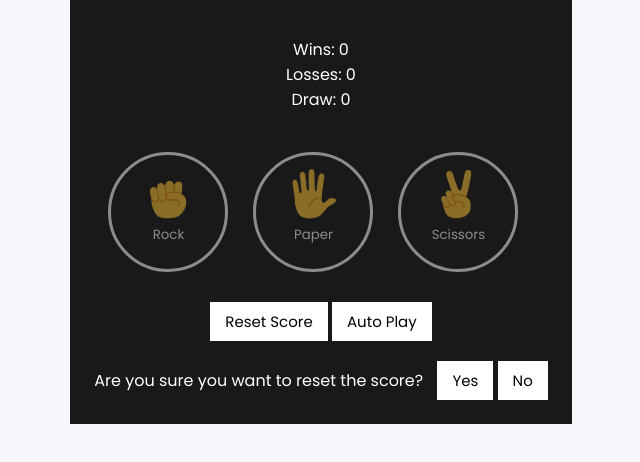
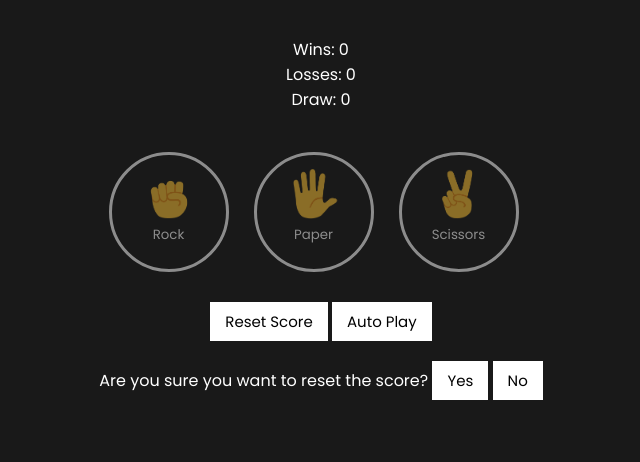
Before and after one commit to lilmow/Rock-Paper-Scissors, a plain HTML site: page index.html in a window 1280 px wide. Both pictures are taken after a click on the button "Reset Score". Shown: the part 246-708 px from the top of the page, without its empty margins (319-959 px from the left). Drawn offline with Linux system fonts and the light colour scheme.

Commit message:
Project completed
Project completed and it is working perfectly well

```diff
--- a/index.html
+++ b/index.html
@@ -47,8 +47,8 @@
         <button class="auto-play js-auto-play">Auto Play</button>
       </div>
 
-      <!-- Reset Comfirmation -->
-      <div class="reset-confirmation js-reset-comfirmation">
+      <!-- Reset Confirmation -->
+      <div class="reset-confirmation js-reset-confirmation">
       </div>
     </div>
   </main>
--- a/script.js
+++ b/script.js
@@ -14,7 +14,7 @@ let resultElement = document.querySelector('.js-result'),
   paperBtnElement = document.querySelector('.js-paper-btn'),
   scissorsBtnElement = document.querySelector('.js-scissors-btn'),
   resetScoreElement = document.querySelector('.js-reset-score'),
-  comfirmationElement = document.querySelector('.js-reset-comfirmation'),
+  confirmationElement = document.querySelector('.js-reset-confirmation'),
   autoPlayElement = document.querySelector('.js-auto-play');
   optionElement = document.querySelectorAll('.option-btn');
 
@@ -30,7 +30,8 @@ scissorsBtnElement.addEventListener('click', () => {
   playGame('scissors')
 })
 resetScoreElement.addEventListener('click', () => {
-  showResetComfirmation()
+  showResetConfirmation()
+  // reset()
 })
 autoPlayElement.addEventListener('click', () => {
   autoPlay()
@@ -48,6 +49,7 @@ optionElement.forEach((image, index) => {
       index !== index2 && image2.classList.remove("active");
     });
 })})
+
 
 // Generating a Random Move
 function pickComputerMove() {
@@ -138,14 +140,27 @@ function reset() {
   localStorage.removeItem('scores')
 }
 
-// Reset Comfirmation
-function showResetComfirmation() {
-  comfirmationElement.innerHTML = `
+// Reset Confirmation
+function showResetConfirmation() {
+  confirmationElement.innerHTML = `
     Are you sure you want to reset the score?
-    <button class="confirm-btn yes-btn">Yes</button>
-    <button class="confirm-btn no-btn">No</button>
+    <button class="confirm-btn js-yes-btn">Yes</button>
+    <button class="confirm-btn js-no-btn">No</button>
   `
 
+  document.querySelector('.js-yes-btn').addEventListener('click', () =>{
+    reset()
+    hideResetConfirmation()
+  })
+
+  document.querySelector('.js-no-btn').addEventListener('click', () =>{
+    hideResetConfirmation()
+  })
+}
+
+// hide Confirmation
+function hideResetConfirmation() {
+  confirmationElement.innerHTML = ""
 
 }
 
--- a/style.css
+++ b/style.css
@@ -16,7 +16,9 @@ main {
   display: flex;
   align-items: center;
   justify-content: center;
-  background: #f6f7fb;
+  /* background: #f6f7fb; */
+  background-color: rgb(25, 25, 25);
+
 }
 .container{
   /* width: 70vw; */
@@ -27,7 +29,7 @@ main {
   /* padding: 2rem 7rem; */
   /* border-radius: 14px; */
   /* background: #fff; */
-  background-color: rgb(25, 25, 25);
+  /* background-color: rgb(25, 25, 25); */
   padding: 1.5rem;
 }
 
```
Also changed, not shown: images/paper.png (deleted), images/rock.png (deleted), images/scissors.png (deleted).
